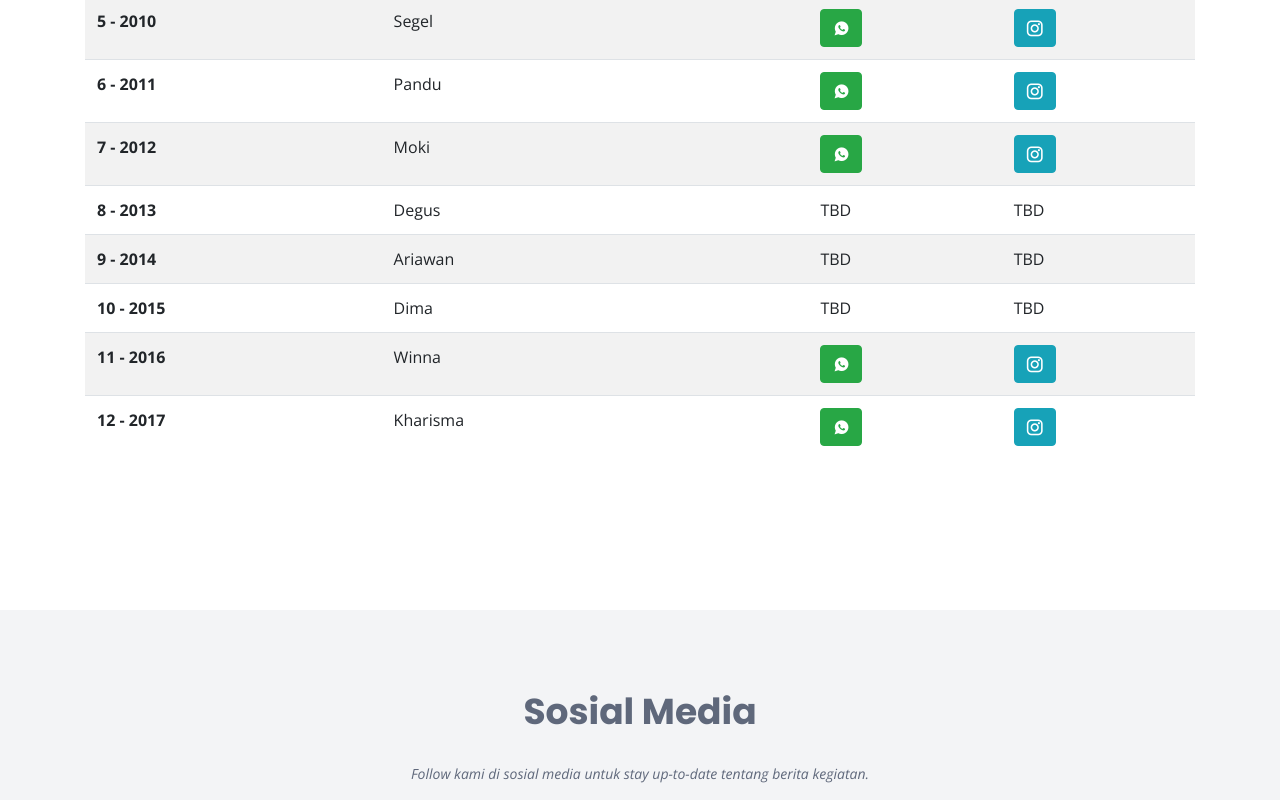
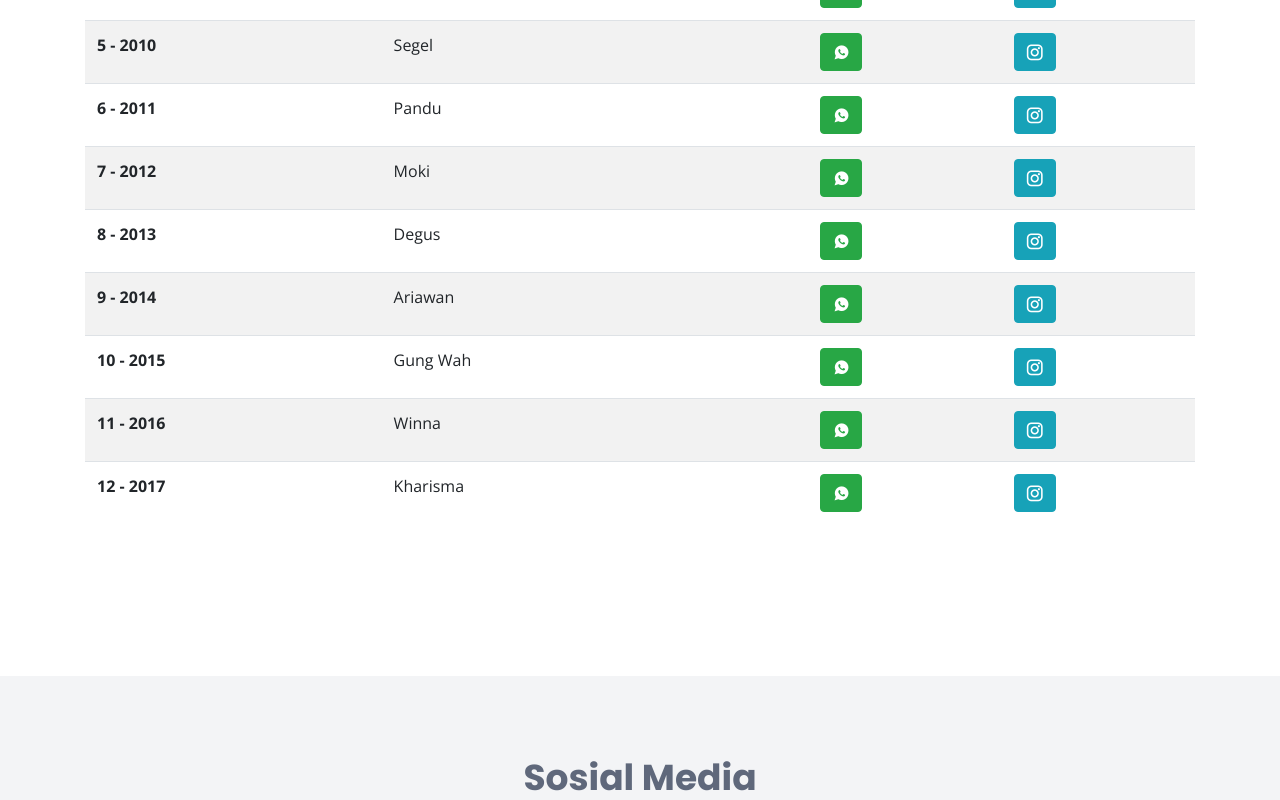
Before and after one commit to dkotama/alumni-sma8-landingpage, a plain HTML site: page sumbangan-maket.html in a window 1280 px wide. Shown: the part 2832-3632 px from the top of the page. Drawn offline with nearby package versions, Linux system fonts and the light colour scheme.

Commit message:
update contact final

```diff
--- a/sumbangan-maket.html
+++ b/sumbangan-maket.html
@@ -328,32 +328,32 @@
                 <th scope="row"> 8 - 2013</th>
                 <td>Degus</td>
                 <td>
-                  TBD
+                  <a href="https://wa.me/628873662107?text=Halo%21%0D%0ASaya%20ingin%20konfirmasi%20pembayaran%20donasi%20maquete." class="btn btn-small btn-success"><i class="icofont-whatsapp"></i></a>
                 </td>
                 <td>
-                  TBD
-                </td>
+                  <a href="https://www.instagram.com/degusjaya19" class="btn btn-small btn-info"><i class="icofont-instagram"></i></a>
+                </td>>
               </tr>
 
               <tr>
                 <th scope="row"> 9 - 2014</th>
                 <td>Ariawan</td>
                 <td>
-                  TBD
+                  <a href="https://wa.me/628992935320?text=Halo%21%0D%0ASaya%20ingin%20konfirmasi%20pembayaran%20donasi%20maquete." class="btn btn-small btn-success"><i class="icofont-whatsapp"></i></a>
                 </td>
                 <td>
-                  TBD
+                  <a href="https://www.instagram.com/wayan_ariawan" class="btn btn-small btn-info"><i class="icofont-instagram"></i></a>
                 </td>
               </tr>
 
               <tr>
                 <th scope="row"> 10 - 2015</th>
-                <td>Dima</td>
+                <td>Gung Wah</td>
                 <td>
-                  TBD
+                  <a href="https://wa.me/6282146587405?text=Halo%21%0D%0ASaya%20ingin%20konfirmasi%20pembayaran%20donasi%20maquete." class="btn btn-small btn-success"><i class="icofont-whatsapp"></i></a>
                 </td>
                 <td>
-                  TBD
+                  <a href="https://www.instagram.com/kresnadwipayana23" class="btn btn-small btn-info"><i class="icofont-instagram"></i></a>
                 </td>
               </tr>
 
```
Also changed, not shown: assets/img/apple-touch-icon.png, assets/img/favicon.png.
